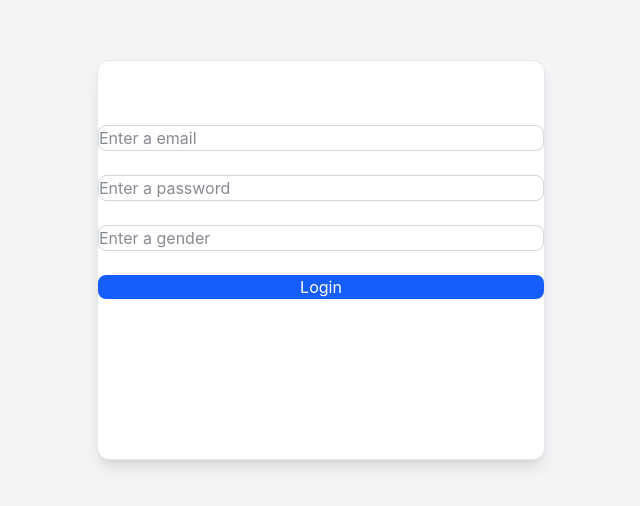
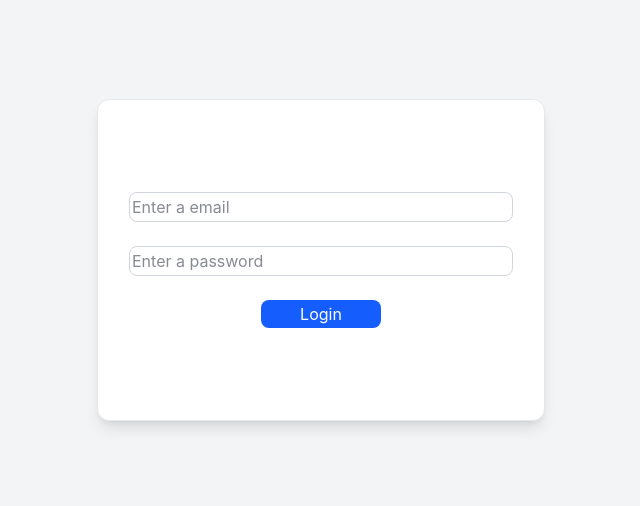
Before and after one commit to Muruganandham3/finance-manager, a React (Vite) app: page / in a window 1280 px wide. Shown: the part 140-646 px from the top of the page, without its empty margins (319-959 px from the left). Built offline with nearby package versions, Linux system fonts and the light colour scheme.

Commit message:
login page developed with hardcoded credntials

```diff
--- a/src/pages/Login.tsx
+++ b/src/pages/Login.tsx
@@ -1,38 +1,52 @@
-import  Card  from "@components/ui/Card/Card";
+import Card from "@components/ui/Card/Card";
 import { useForm } from "react-hook-form";
-type LoginForm={
-  email:String,
-  password:String,
-  gender:String
+import { useNavigate } from "react-router-dom";
+import { useState } from "react";
+
+
+type LoginForm = {
+  email: String,
+  password: String,
+  gender: String
 }
-const onSubmit=(data:LoginForm)=>{
+const Login = () => {
+  const [loginError,setLoginError]=useState(false);
+  const nagivate=useNavigate();
+
+  const onSubmit = (data: LoginForm) => {
+    if(data.email=="admin" && data.password=="123456"){
+        nagivate("/dashboard");
+    }else{
+      setLoginError("Invalid Credentials");
+    }
     console.log(data);
   }
-const Login = () => {
-  const {register, handleSubmit, formState: { errors } } = useForm<LoginForm>();
+  const { register, handleSubmit, formState: { errors } } = useForm<LoginForm>();
   return (
     <div className="h-screen flex items-center justify-center bg-gray-100">
-   <Card className="w-full max-w-md h-2/4 !pt-16">
-  <form onSubmit={handleSubmit(onSubmit)} className="flex w-full flex-col gap-6">
+      <Card className="w-full max-w-md min-h-[320px] pt-16">
+        <form onSubmit={handleSubmit(onSubmit)} className="flex w-full min-h-[320px] h-full  flex-col gap-6 justify-center items-center">
+          <div className="w-sm">
           <input
-      className="border border-gray-300 px-3 py-2 rounded-md"
+            className="border border-gray-300 px-3 py-2 rounded-md w-sm !p-0.5  focus:border-blue-600 focus:border-2 focus:outline-none"
             placeholder="Enter a email"
             {...register("email", { required: "Email is required" })}
           />
+          {errors.email && (<p className="text-red-500 text-sm">{errors.email.message}</p>)}
+          </div>
 
+          <div className="w-sm">
           <input
-      className="border border-gray-300 px-3 py-2 rounded-md"
+            className="border border-gray-300 px-3 py-2 rounded-md w-sm !p-0.5 focus:border-blue-600 focus:border-2 focus:outline-none"
             placeholder="Enter a password"
             {...register("password", { required: "Password is required" })}
           />
+          {errors.password && (<p className="text-red-500 text-sm">{errors.password.message}</p>)}
+          </div>
 
-    <input
-      className="border border-gray-300 px-3 py-2 rounded-md"
-      placeholder="Enter a gender"
-      {...register("gender", { required: "Gender is required" })}
-    />
+          {loginError && (<p className="text-red-500 text-sm">{loginError}</p>)}
 
-    <button className="bg-blue-600 text-white py-2 rounded-md hover:bg-blue-700" type="submit">
+          <button className="bg-blue-600 text-white py-2 rounded-md hover:bg-blue-700 w-30 !p-0.5" type="submit">
             Login
           </button>
         </form>
```
Lines whose indentation alone changed are shown as unchanged.
